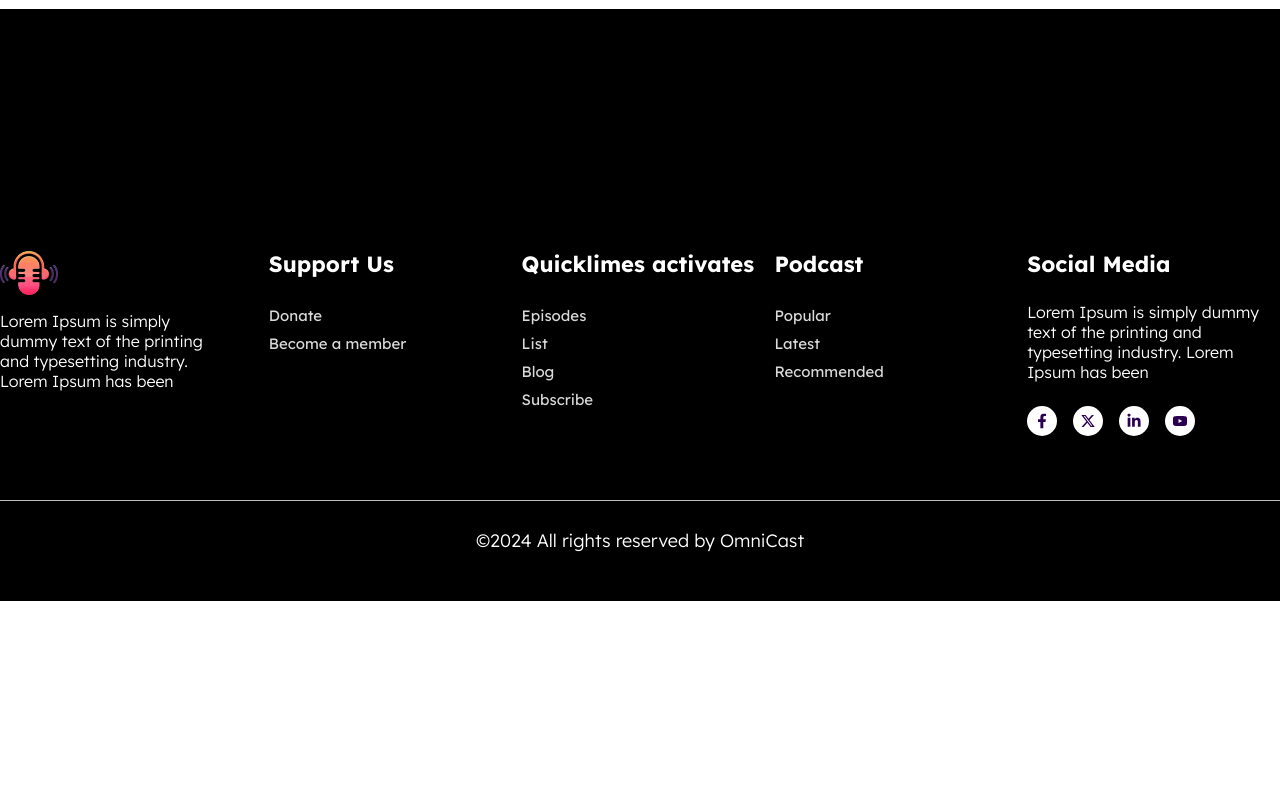
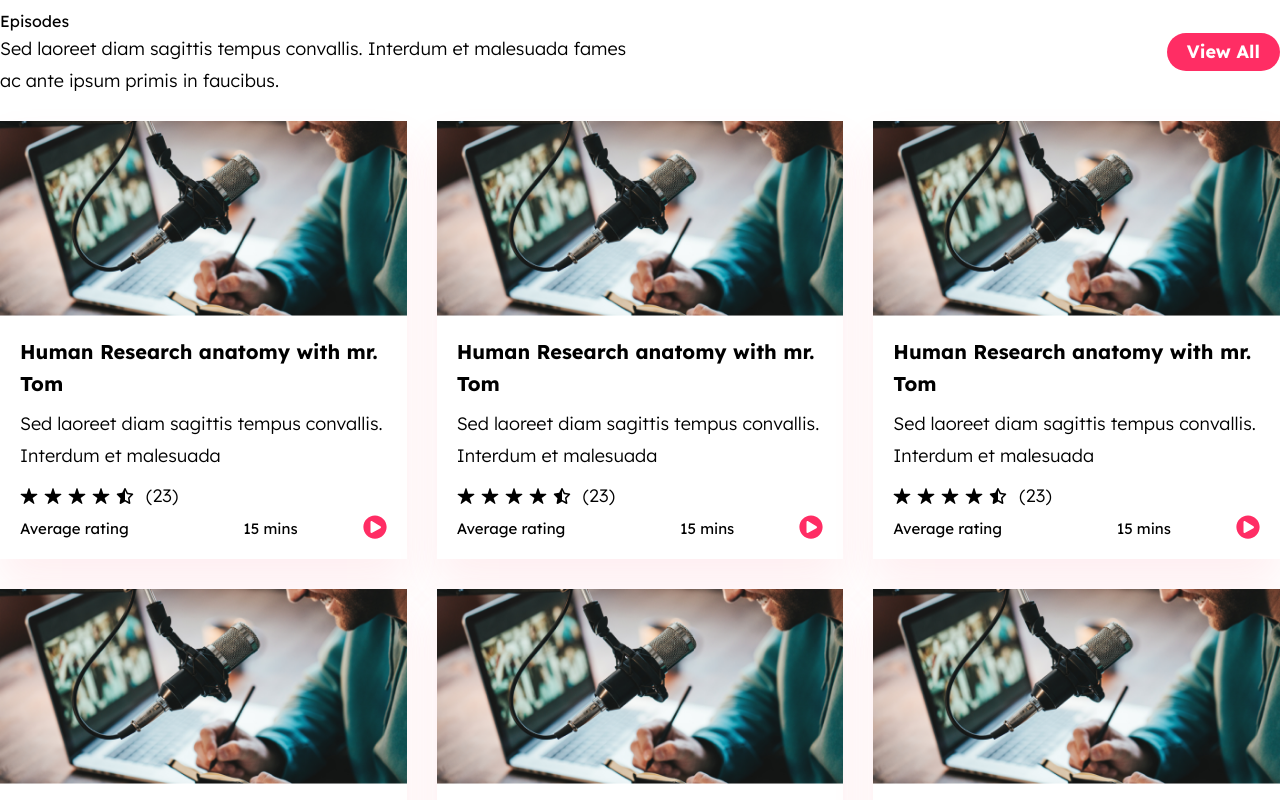
Before and after one commit to nahid-hn-kiran/omni-cast, a React (Vite) app: page / in a window 1280 px wide. Shown: the part 1060-1860 px from the top of the page. Before the commit the page ends 1661 px from the top, so only its background shows below. Built offline with nearby package versions, Linux system fonts and the light colour scheme.

Commit message:
Episodes card and home episodes section added

```diff
--- a/src/Pages/Home/Home.jsx
+++ b/src/Pages/Home/Home.jsx
@@ -1,3 +1,5 @@
+import { Link } from "react-router-dom";
+import EpisodeCard from "../../components/EpisodeCard/EpisodeCard";
 import Hero from "./Hero";
 import HeroAudio from "./HeroAudio";
 
@@ -6,6 +8,31 @@ const Home = () => {
     <>
       <Hero />
       <HeroAudio />
+      {/* Episodes  */}
+      <div className="home-episodes pb-24">
+        <div className="container">
+          <h2 className="section-title">Episodes</h2>
+          <div className="grid grid-cols-2">
+            <p>
+              Sed laoreet diam sagittis tempus convallis. Interdum et malesuada
+              fames ac ante ipsum primis in faucibus.
+            </p>
+            <div className="text-end">
+              <Link to="/" className="primary-btn">
+                View All
+              </Link>
+            </div>
+          </div>
+          <div className="omni-row-cols-1 omni-row-cols-md-2 omni-row-cols-lg-3 mt-6">
+            <EpisodeCard />
+            <EpisodeCard />
+            <EpisodeCard />
+            <EpisodeCard />
+            <EpisodeCard />
+            <EpisodeCard />
+          </div>
+        </div>
+      </div>
     </>
   );
 };
--- /dev/null
+++ b/src/components/EpisodeCard/EpisodeCard.css
@@ -0,0 +1,31 @@
+.episode-card {
+  background-color: var(--omni-white);
+  box-shadow: 0px 25px 40px 0px #ff5e751a;
+}
+
+.episode-title {
+  font-size: 20px;
+  line-height: 32px;
+  font-weight: 700;
+  color: var(--omni-dark);
+}
+
+.episode-description {
+  font-size: 16px;
+  line-height: 26px;
+  font-weight: 300;
+  color: var(--omni-dark);
+}
+
+.episode-play svg {
+  color: var(--omni-pink);
+  height: 24px;
+  width: 24px;
+}
+
+.episode-footer-text {
+  font-size: 15px;
+  line-height: 18.75px;
+  font-weight: 400;
+  color: var(--omni-dark);
+}
--- /dev/null
+++ b/src/components/EpisodeCard/EpisodeCard.jsx
@@ -0,0 +1,49 @@
+import "./EpisodeCard.css";
+import Episode1 from "../../assets/images/episode-1.png";
+import { IoStar } from "react-icons/io5";
+import { FaRegStarHalfStroke } from "react-icons/fa6";
+import { Link } from "react-router-dom";
+import { FaPlayCircle } from "react-icons/fa";
+
+const EpisodeCard = () => {
+  return (
+    <div className="episode-card">
+      <div className="episode-thumbnail">
+        <img src={Episode1} alt="Episode 1" />
+      </div>
+      <div className="episode-content p-5">
+        <h2 className="episode-title">Human Research anatomy with mr. Tom</h2>
+        <p className="episode description mt-2">
+          Sed laoreet diam sagittis tempus convallis. Interdum et malesuada
+        </p>
+        <div className="episode-footer flex items-end justify-between gap-x-3 mt-2">
+          <div className="episode-ratings">
+            <div className="flex gap-x-3 items-center">
+              <p className="flex gap-x-1.5">
+                <IoStar />
+                <IoStar />
+                <IoStar />
+                <IoStar />
+                <FaRegStarHalfStroke />
+              </p>
+              <p>(23)</p>
+            </div>
+            <div className="mt-2">
+              <h3 className="episode-footer-text">Average rating</h3>
+            </div>
+          </div>
+          <div className="episode-length">
+            <h3 className="episode-footer-text">15 mins</h3>
+          </div>
+          <div className="episode-play">
+            <Link to="/">
+              <FaPlayCircle />
+            </Link>
+          </div>
+        </div>
+      </div>
+    </div>
+  );
+};
+
+export default EpisodeCard;
--- a/src/index.css
+++ b/src/index.css
@@ -46,3 +46,37 @@ p {
   border-radius: 20px;
   display: inline-block;
 }
+
+.omni-row-cols-1 {
+  display: grid;
+  grid-template-columns: 1fr;
+  gap: 30px;
+}
+
+.omni-row-cols-2 {
+  display: grid;
+  grid-template-columns: repeat(2, 1fr);
+  gap: 30px;
+}
+
+.omni-row-cols-3 {
+  display: grid;
+  grid-template-columns: 1fr;
+  gap: 30px;
+}
+
+@media only screen and (min-width: 768px) and (max-width: 991px) {
+  .omni-row-cols-md-2 {
+    display: grid;
+    grid-template-columns: repeat(2, 1fr);
+    gap: 30px;
+  }
+}
+
+@media only screen and (min-width: 992px) {
+  .omni-row-cols-lg-3 {
+    display: grid;
+    grid-template-columns: repeat(3, 1fr);
+    gap: 30px;
+  }
+}
```
Also changed, not shown: src/assets/images/episode-1.png (added).
